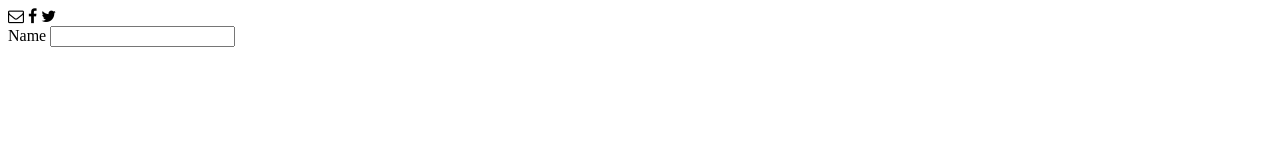
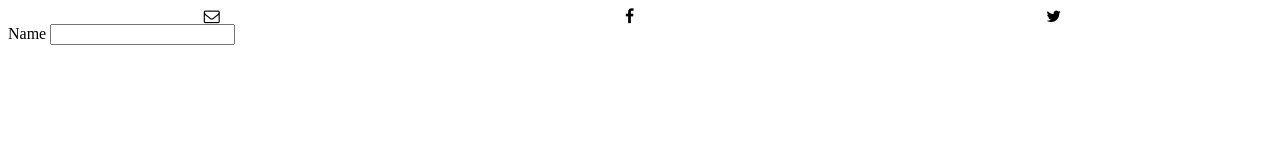
Before and after one commit to codexp-fronta-p3gc/tinylove, a plain HTML site: page index.html in a window 1280 px wide. Drawn offline with Linux system fonts and the light colour scheme.

Commit message:
ajust icons

```diff
--- /dev/null
+++ b/css/social-media-icons.css
@@ -0,0 +1,11 @@
+.icons {
+    display: flex;
+    justify-content: space-around;
+    align-items: center;
+    width: 100%;
+}
+
+.icons i {
+    width: 30px;
+
+}
--- a/css/style.css
+++ b/css/style.css
@@ -0,0 +1,5 @@
+* {
+    box-sizing: border-box;
+    padding: 0;
+    margin: 0;
+}
--- a/index.html
+++ b/index.html
@@ -5,12 +5,15 @@
     <meta name="viewport" content="width=device-width, initial-scale=1.0">
     <meta http-equiv="X-UA-Compatible" content="ie=edge">
     <link rel="stylesheet" href="./css/font-awesome/css/font-awesome.min.css">
+    <link rel="stylesheet" href="./css/social-media-icons.css">
 </head>
 <body>
     <header>
-        <i class="fa fa-envelope-o" aria-hidden="true"></i>
-        <i class="fa fa-facebook" aria-hidden="true"></i>
-        <i class="fa fa-twitter" aria-hidden="true"></i>
+        <div class="icons">
+            <i class="fa fa-envelope-o" aria-hidden="true"></i>
+            <i class="fa fa-facebook" aria-hidden="true"></i>
+            <i class="fa fa-twitter" aria-hidden="true"></i>
+        </div>
     </header>
     <main>
 
```
